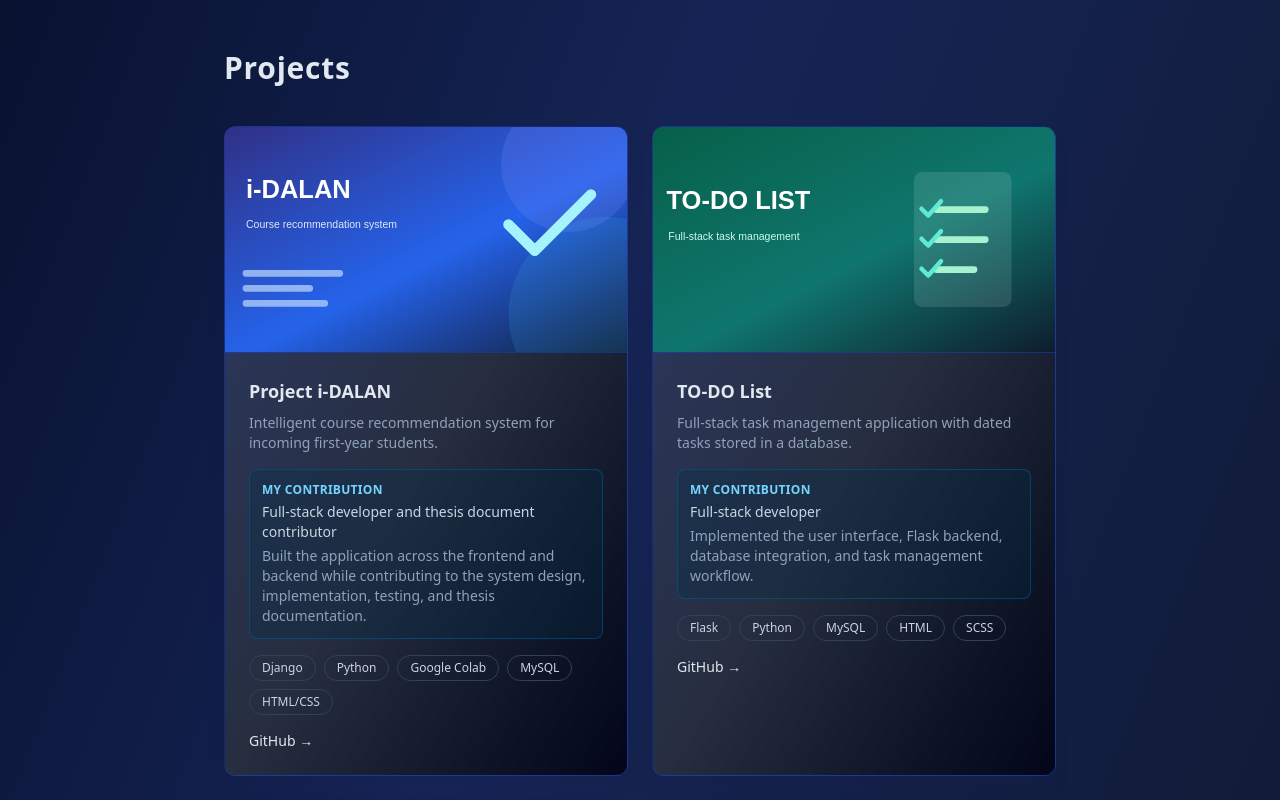
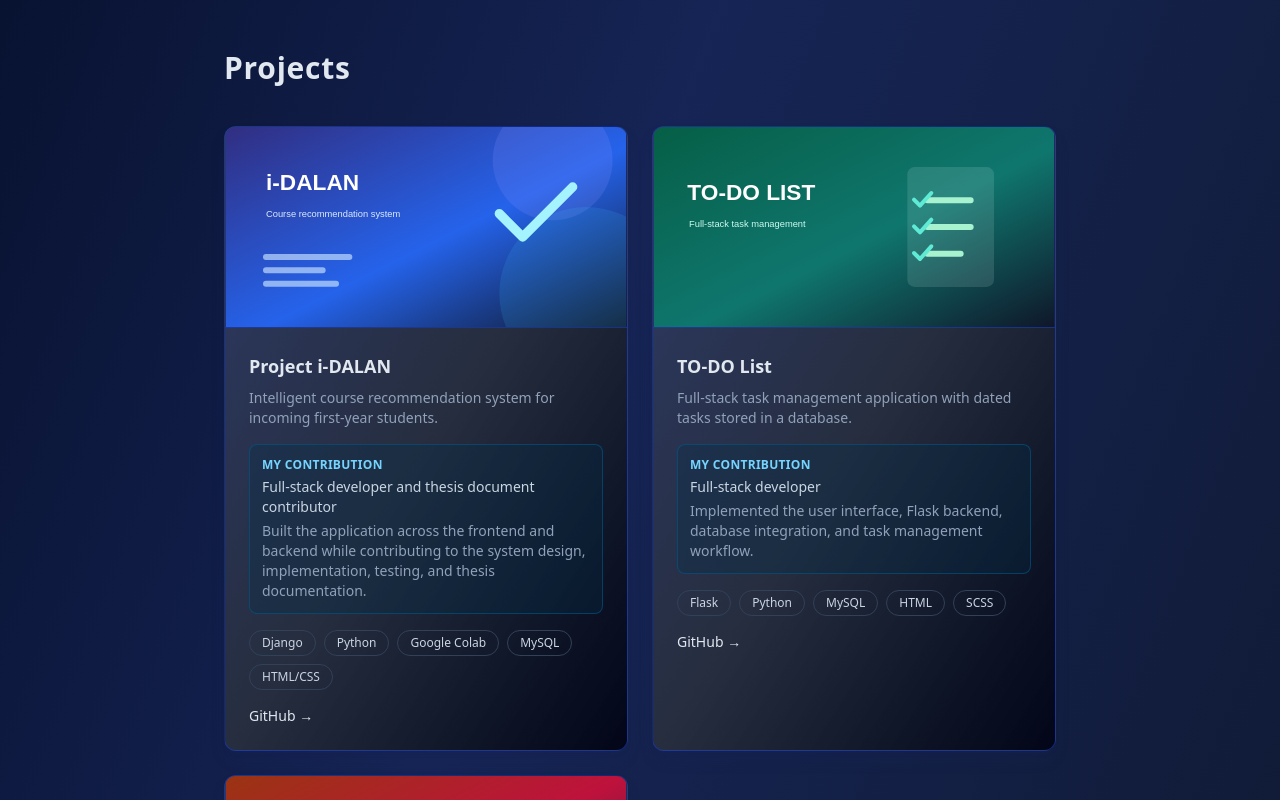
Before and after one commit to Emcheii/portfolio, a React (Vite) app: page / in a window 1280 px wide. Shown: the part 1420-2220 px from the top of the page. Built offline with nearby package versions, Linux system fonts and the light colour scheme.

Commit message:
changes in projects again

```diff
--- a/src/sections/projects.tsx
+++ b/src/sections/projects.tsx
@@ -62,7 +62,7 @@ function Projects() {
             key={project.name}
             className="min-w-0 border border-slate-200 dark:border-blue-800/60 rounded-xl overflow-hidden bg-white dark:bg-linear-to-br dark:from-blue-950/90 dark:via-slate-900/90 dark:to-slate-950 shadow-sm dark:shadow-lg dark:shadow-blue-950/30"
           >
-            <div className="w-full min-w-0 aspect-video overflow-hidden border-b border-slate-200 dark:border-blue-800/60">
+            <div className="w-full min-w-0 aspect-[2/1] overflow-hidden border-b border-slate-200 dark:border-blue-800/60">
               <img
                 src={project.image}
                 alt={`${project.name} default project image`}
@@ -70,7 +70,7 @@ function Projects() {
                 width="1200"
                 height="600"
                 sizes="(max-width: 767px) calc(100vw - 2rem), (max-width: 1023px) calc(100vw - 3rem), 576px"
-                className="block w-full h-full max-w-full object-cover"
+                className="block w-full h-full max-w-full object-contain"
               />
             </div>
 
```
